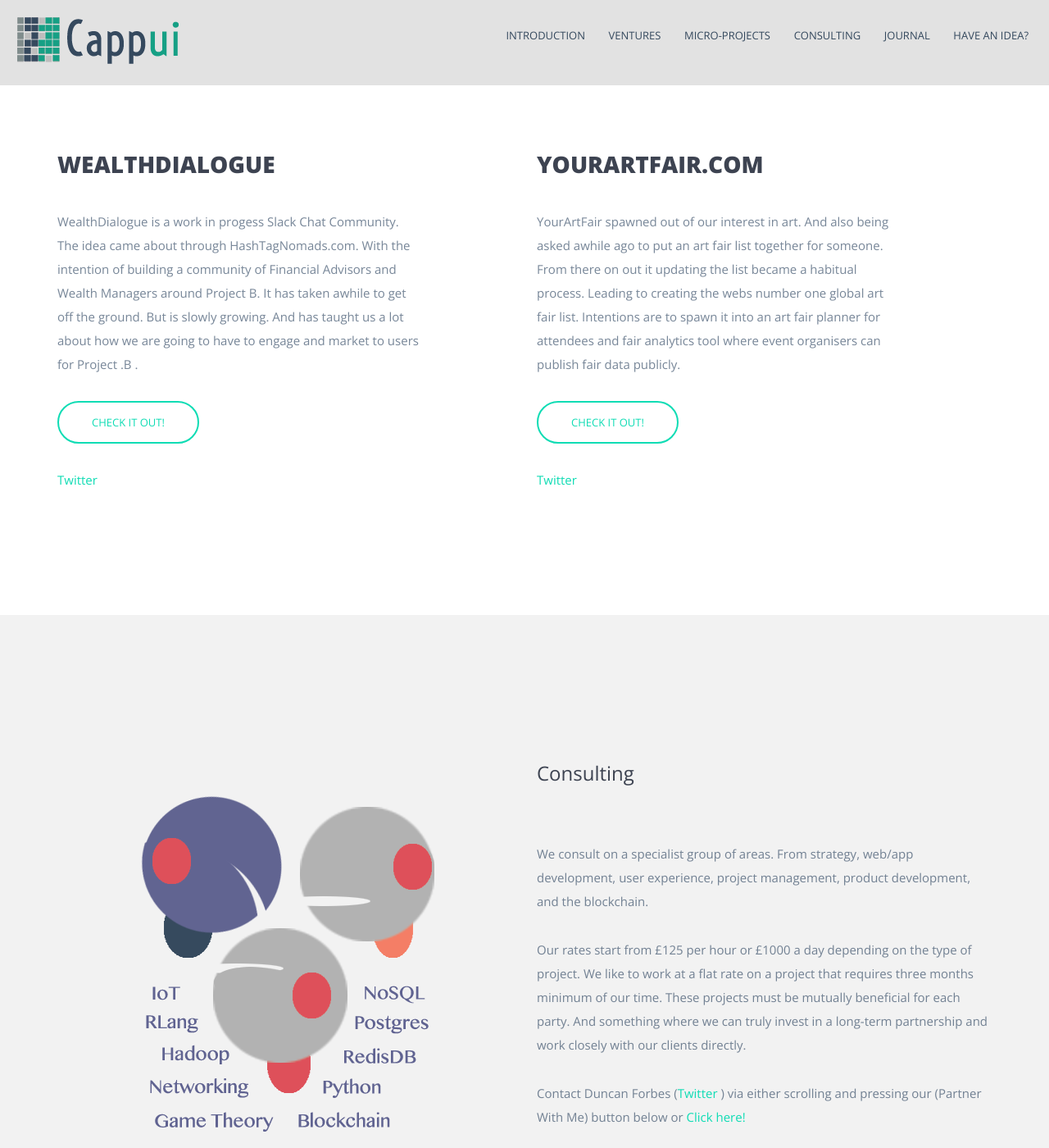
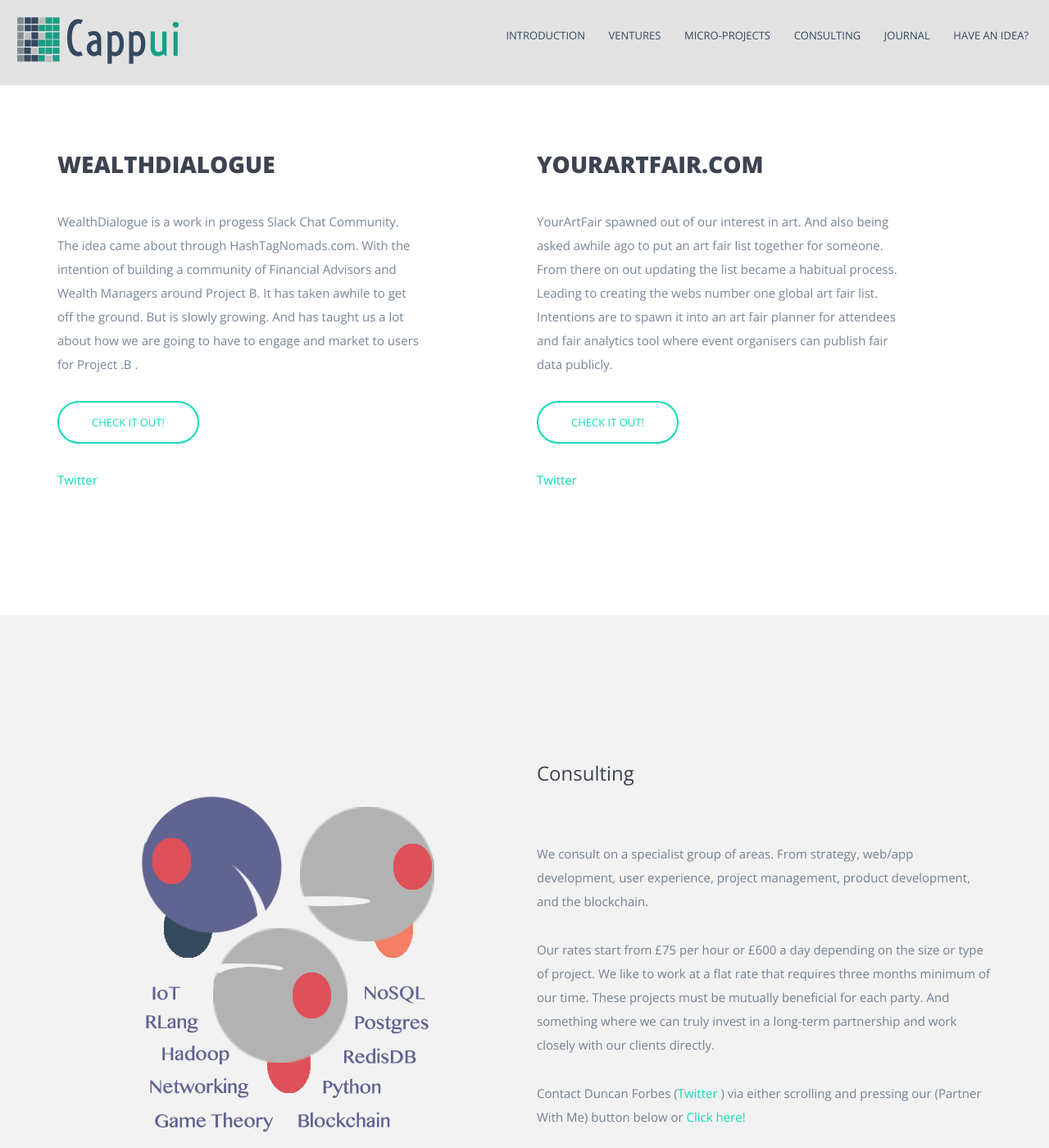
Before and after one commit to Cappui/Cappui-Website, a Jekyll site: the page built from index.html, in a window 1280 px wide and 1400 px high, scrolled down 2260 px. Shown: the whole window at 82% size. Built offline with Jekyll 4.4.1, drawn with Linux system fonts in a browser that asks for light colours; nearby versions of some CDN libraries; library files that are not in the unit come from our copies; a style sheet for code colours, icons or effects is not loaded; some of the changed text lies outside the part shown.

Commit message:
Updated index.html

```diff
--- a/index.html
+++ b/index.html
@@ -124,7 +124,7 @@
                     <div class="intro-content">
                         <h5>YourArtFair.com</h5>
                         <p></p>
-                        <p>YourArtFair spawned out of our interest in art. And also being asked awhile ago to put an art fair list together for someone. From there on out it updating the list became a habitual process. Leading to creating the webs number one global art fair list. Intentions are to spawn it into an art fair planner for attendees and fair analytics tool where event organisers can publish fair data publicly.</p>
+                        <p>YourArtFair spawned out of our interest in art. And also being asked awhile ago to put an art fair list together for someone. From there on out updating the list became a habitual process. Leading to creating the webs number one global art fair list. Intentions are to spawn it into an art fair planner for attendees and fair analytics tool where event organisers can publish fair data publicly.</p>
                       <a href="http://YourArtFair.com" target="_blank" class="btn btn-ghost btn-accent btn-large">Check it out!</a>
                         <p></p>
                        <p><a href="https://twitter.com/YourArtFair" target="_blank" >Twitter</a>
@@ -150,7 +150,7 @@
                 <div class="col-md-6">
                       <h3>Consulting</h3>
                         <p>We consult on a specialist group of areas. From strategy, web/app development, user experience, project management, product development, and the blockchain.</p>
-                    <p>Our rates start from £125 per hour or £1000 a day depending on the type of project. We like to work at a flat rate on a project that requires three months minimum of our time. These projects must be mutually beneficial for each party. And something where we can truly invest in a long-term partnership and work closely with our clients directly. </p>
+                    <p>Our rates start from £75 per hour or £600 a day depending on the size or type of project. We like to work at a flat rate that requires three months minimum of our time. These projects must be mutually beneficial for each party. And something where we can truly invest in a long-term partnership and work closely with our clients directly. </p>
                     <p>Contact Duncan Forbes (<a href="https://twitter.com/DuncanAForbes" target="_blank" >Twitter</a> ) via either scrolling and pressing our (Partner With Me) button below or <a class="typeform-share" href="https://clubexquisitely.typeform.com/to/AoKlCo" data-mode="2" target="_blank">Click here!</a></p>
                 </div>
 
```
Also changed, not shown: other parts of index.html (+1 -1 lines).
